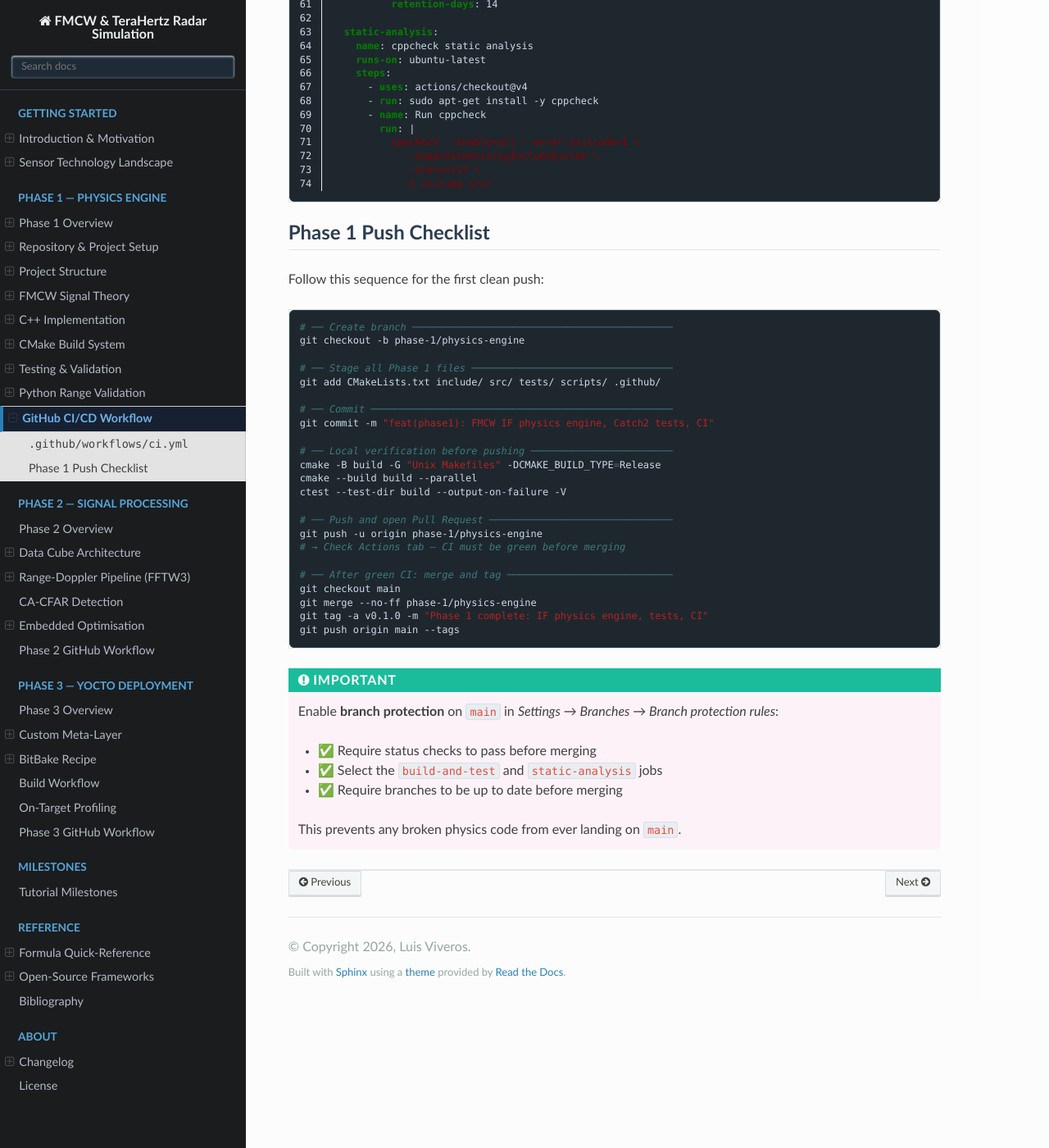
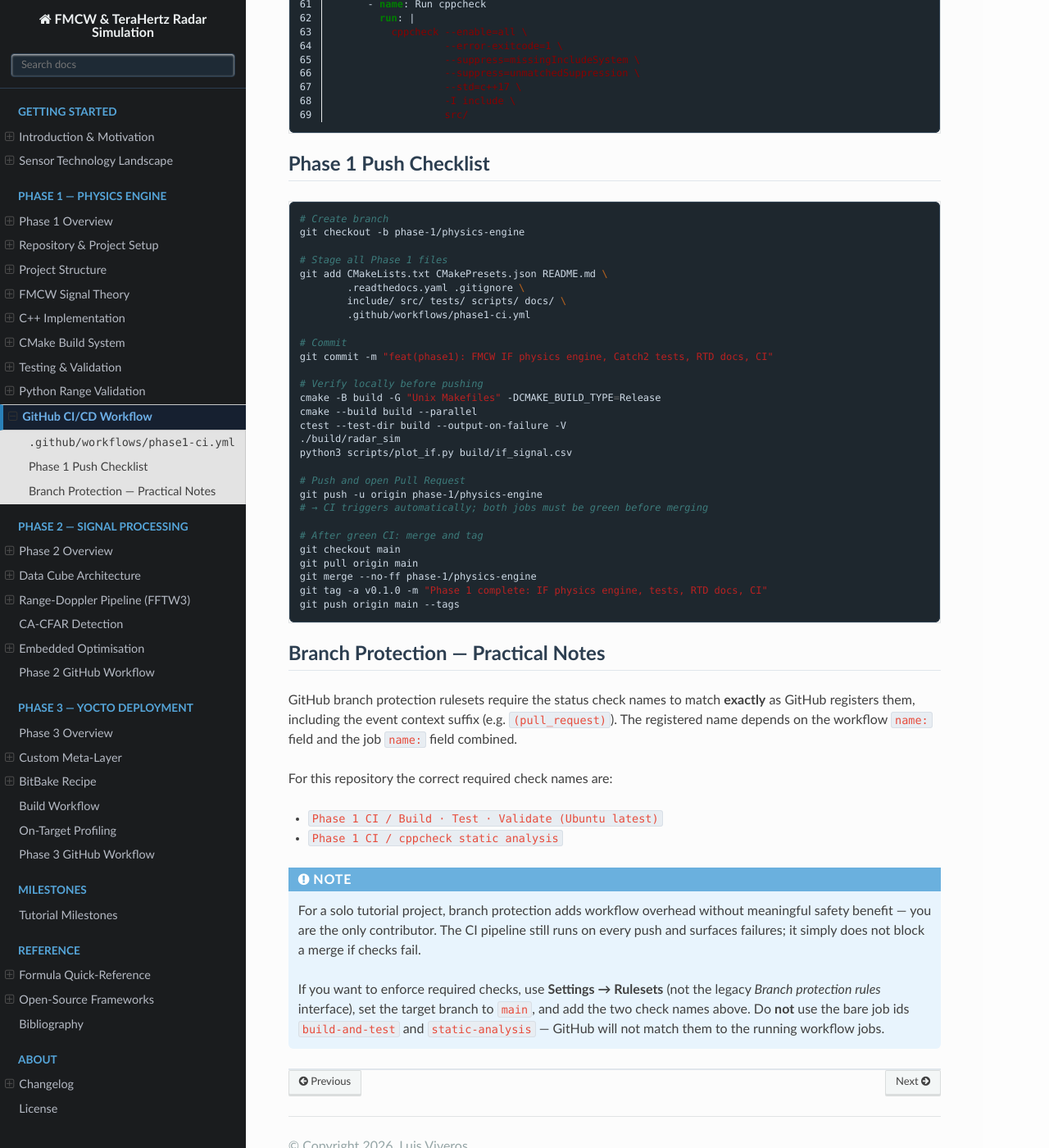
Before and after one commit to ldv-1000111/fmcw-thz-radar-sim, a Sphinx documentation site: the page built from docs/source/phase1/github_workflow.rst, in a window 1280 px wide and 1400 px high, scrolled down 1366 px. Shown: the whole window at 82% size. Built offline with Sphinx 7.4.7 and the Read the Docs theme 3.1.0, drawn with Linux system fonts in a browser that asks for light colours; some of the changed text lies outside the part shown.

Commit message:
docs: update CI workflow notes and open Phase 2 overview

```diff
--- a/docs/source/phase1/github_workflow.rst
+++ b/docs/source/phase1/github_workflow.rst
@@ -4,13 +4,15 @@
 ======================
 
 Every push to ``main`` or any ``phase-1/**`` branch triggers the pipeline.
-A pull request to ``main`` **cannot be merged** until all jobs pass.
+The workflow has two jobs: **build-and-test** (configure, build, run Catch2,
+generate CSV, Python validation, upload artefacts) and **static-analysis**
+(cppcheck).
 
-``.github/workflows/ci.yml``
-------------------------------
+``.github/workflows/phase1-ci.yml``
+-------------------------------------
 
 .. code-block:: yaml
-   :caption: .github/workflows/ci.yml
+   :caption: .github/workflows/phase1-ci.yml
    :linenos:
 
    name: Phase 1 CI
@@ -27,45 +29,37 @@
        runs-on: ubuntu-latest
 
        steps:
-         # ── 1. Checkout ──────────────────────────────────────
          - name: Checkout repository
            uses: actions/checkout@v4
 
-         # ── 2. Dependencies ──────────────────────────────────
-         - name: Install CMake, Ninja, Python packages
+         - name: Install CMake, Ninja, Python packages  # Ninja is fine on CI runners
            run: |
              sudo apt-get update -qq
              sudo apt-get install -y cmake ninja-build python3-pip
              pip3 install numpy matplotlib
 
-         # ── 3. Configure ────────────────────────────────────
          - name: Configure CMake (Release)
            run: |
              cmake -B build -G Ninja \
                -DCMAKE_BUILD_TYPE=Release \
                -DCMAKE_CXX_STANDARD=17
 
-         # ── 4. Build ─────────────────────────────────────────
          - name: Build
            run: cmake --build build --parallel
 
-         # ── 5. Unit tests ────────────────────────────────────
          - name: Run Catch2 test suite
            working-directory: build
            run: ctest --output-on-failure -V
 
-         # ── 6. Generate IF signal CSV ────────────────────────
-         - name: Run radar_sim (generate if_signal.csv)
+         - name: Generate IF signal CSV
+           # Binary writes if_signal.csv next to itself (build/if_signal.csv)
+           # because main.cpp uses filesystem::path(argv[0]).parent_path()
            working-directory: build
            run: ./radar_sim
 
-         # ── 7. Python range validation ───────────────────────
          - name: Python range-peak validation
-           run: |
-             cp build/if_signal.csv scripts/
-             python3 scripts/plot_if.py scripts/if_signal.csv
+           run: python3 scripts/plot_if.py build/if_signal.csv
 
-         # ── 8. Upload artefacts ──────────────────────────────
          - name: Upload validation artefacts
            uses: actions/upload-artifact@v4
            with:
@@ -83,49 +77,71 @@
          - run: sudo apt-get install -y cppcheck
          - name: Run cppcheck
            run: |
-             cppcheck --enable=all --error-exitcode=1 \
-               --suppress=missingIncludeSystem \
-               --std=c++17 \
-               -I include src/
+             cppcheck --enable=all \
+                      --error-exitcode=1 \
+                      --suppress=missingIncludeSystem \
+                      --suppress=unmatchedSuppression \
+                      --std=c++17 \
+                      -I include \
+                      src/
 
 Phase 1 Push Checklist
 -----------------------
 
-Follow this sequence for the first clean push:
-
 .. code-block:: bash
 
-   # ── Create branch ────────────────────────────────────────────
+   # Create branch
    git checkout -b phase-1/physics-engine
 
-   # ── Stage all Phase 1 files ──────────────────────────────────
-   git add CMakeLists.txt include/ src/ tests/ scripts/ .github/
+   # Stage all Phase 1 files
+   git add CMakeLists.txt CMakePresets.json README.md \
+           .readthedocs.yaml .gitignore \
+           include/ src/ tests/ scripts/ docs/ \
+           .github/workflows/phase1-ci.yml
 
-   # ── Commit ───────────────────────────────────────────────────
-   git commit -m "feat(phase1): FMCW IF physics engine, Catch2 tests, CI"
+   # Commit
+   git commit -m "feat(phase1): FMCW IF physics engine, Catch2 tests, RTD docs, CI"
 
-   # ── Local verification before pushing ────────────────────────
+   # Verify locally before pushing
    cmake -B build -G "Unix Makefiles" -DCMAKE_BUILD_TYPE=Release
    cmake --build build --parallel
    ctest --test-dir build --output-on-failure -V
+   ./build/radar_sim
+   python3 scripts/plot_if.py build/if_signal.csv
 
-   # ── Push and open Pull Request ───────────────────────────────
+   # Push and open Pull Request
    git push -u origin phase-1/physics-engine
-   # → Check Actions tab — CI must be green before merging
+   # → CI triggers automatically; both jobs must be green before merging
 
-   # ── After green CI: merge and tag ────────────────────────────
+   # After green CI: merge and tag
    git checkout main
+   git pull origin main
    git merge --no-ff phase-1/physics-engine
-   git tag -a v0.1.0 -m "Phase 1 complete: IF physics engine, tests, CI"
+   git tag -a v0.1.0 -m "Phase 1 complete: IF physics engine, tests, RTD docs, CI"
    git push origin main --tags
 
-.. important::
+Branch Protection — Practical Notes
+--------------------------------------
 
-   Enable **branch protection** on ``main`` in *Settings → Branches →
-   Branch protection rules*:
+GitHub branch protection rulesets require the status check names to match
+**exactly** as GitHub registers them, including the event context suffix
+(e.g. ``(pull_request)``). The registered name depends on the workflow
+``name:`` field and the job ``name:`` field combined.
 
-   * ✅ Require status checks to pass before merging
-   * ✅ Select the ``build-and-test`` and ``static-analysis`` jobs
-   * ✅ Require branches to be up to date before merging
+For this repository the correct required check names are:
 
-   This prevents any broken physics code from ever landing on ``main``.
+* ``Phase 1 CI / Build · Test · Validate (Ubuntu latest)``
+* ``Phase 1 CI / cppcheck static analysis``
+
+.. note::
+
+   For a solo tutorial project, branch protection adds workflow overhead
+   without meaningful safety benefit — you are the only contributor.
+   The CI pipeline still runs on every push and surfaces failures; it
+   simply does not block a merge if checks fail.
+
+   If you want to enforce required checks, use **Settings → Rulesets**
+   (not the legacy *Branch protection rules* interface), set the target
+   branch to ``main``, and add the two check names above. Do **not** use
+   the bare job ids ``build-and-test`` and ``static-analysis`` — GitHub
+   will not match them to the running workflow jobs.
```
Also changed, not shown: docs/source/phase2/overview.rst (+73 -4 lines).
